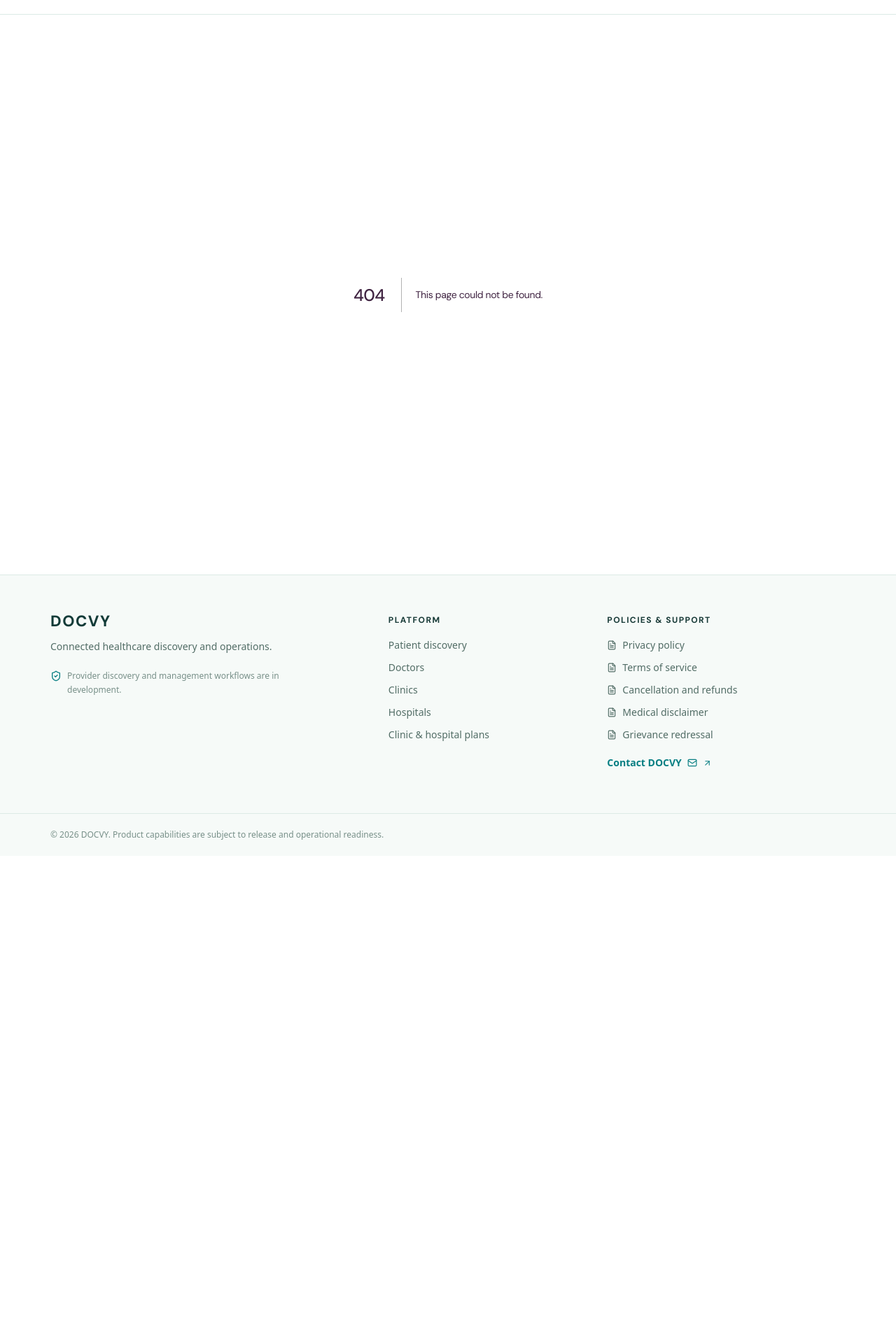
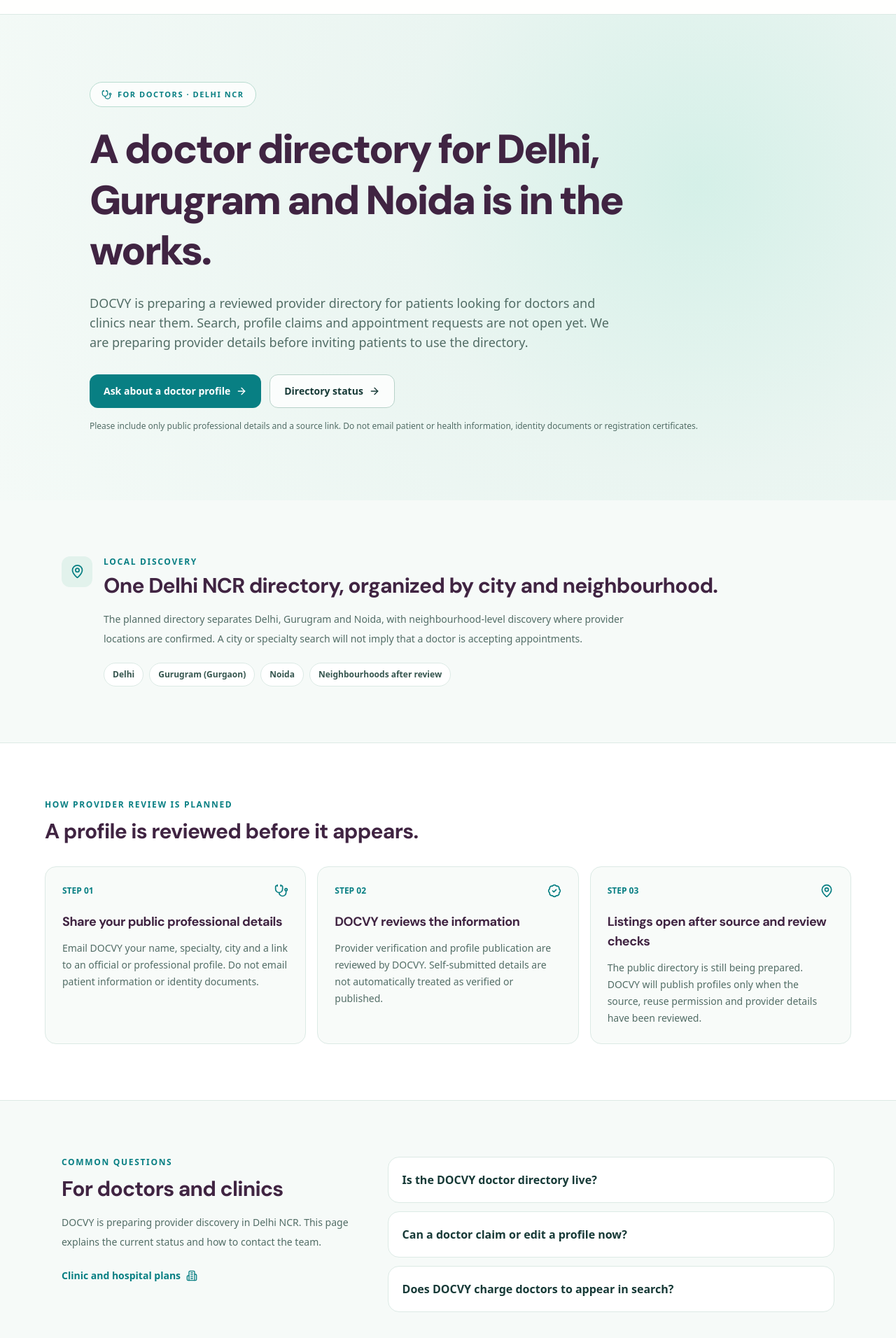
Before and after one commit to rishimartin816-ui/Docvy, a Next.js app: page /for-doctors in a window 1280 px wide. Before the commit this address had no page. Shown: the part 68-1980 px from the top of the page at 70% size. Before the commit the page ends 1291 px from the top, so only its background shows below. Built offline with nearby package versions, Linux system fonts and the light colour scheme.

Commit message:
Add provider onboarding page for Delhi NCR

```diff
--- /dev/null
+++ b/app/for-doctors/page.tsx
@@ -0,0 +1,68 @@
+import type { Metadata } from "next";
+import Link from "next/link";
+import { ArrowRight, BadgeCheck, Building2, MapPin, Stethoscope } from "lucide-react";
+
+export const metadata: Metadata = {
+  title: "For Doctors in Delhi NCR | DOCVY Provider Directory",
+  description: "Learn about DOCVY's planned doctor directory for Delhi, Gurugram and Noida. Ask about a profile or provider listing; verification and publication are reviewed by DOCVY.",
+  alternates: { canonical: "/for-doctors" },
+  openGraph: {
+    type: "website", locale: "en_IN", siteName: "DOCVY",
+    title: "For doctors in Delhi NCR | DOCVY",
+    description: "DOCVY is preparing a reviewed doctor directory for Delhi, Gurugram and Noida. Contact the team about a future profile.",
+    url: "/for-doctors",
+  },
+};
+
+const reviewSteps = [
+  { icon: Stethoscope, title: "Share your public professional details", text: "Email DOCVY your name, specialty, city and a link to an official or professional profile. Do not email patient information or identity documents." },
+  { icon: BadgeCheck, title: "DOCVY reviews the information", text: "Provider verification and profile publication are reviewed by DOCVY. Self-submitted details are not automatically treated as verified or published." },
+  { icon: MapPin, title: "Listings open after source and review checks", text: "The public directory is still being prepared. DOCVY will publish profiles only when the source, reuse permission and provider details have been reviewed." },
+];
+
+const answers = [
+  ["Is the DOCVY doctor directory live?", "Not yet. Doctor search and appointment requests are being prepared for Delhi, Gurugram and Noida. No doctor profiles are currently available to book through DOCVY."],
+  ["Can a doctor claim or edit a profile now?", "Self-service claiming is not open. Contact DOCVY about a future profile; DOCVY reviews verification and publication."],
+  ["Does DOCVY charge doctors to appear in search?", "There is no active listing offer or online checkout. Contact DOCVY to discuss future provider plans and terms."],
+];
+
+export default function ForDoctorsPage() {
+  return (
+    <div className="bg-[#F6FAF8] text-[#173A37]">
+      <section className="bg-[radial-gradient(circle_at_78%_35%,#D5F0E8_0%,#EAF5F1_38%,#F4FAF7_100%)] px-6 py-16 md:py-24">
+        <div className="mx-auto max-w-5xl">
+          <p className="inline-flex items-center gap-2 rounded-full border border-[#B8DCD0] bg-white/75 px-4 py-2 text-[11px] font-extrabold tracking-[0.14em] text-[#087F83]"><Stethoscope size={15} /> FOR DOCTORS · DELHI NCR</p>
+          <h1 className="mt-6 max-w-4xl text-4xl font-black leading-tight tracking-[-0.045em] md:text-[58px]">A doctor directory for Delhi, Gurugram and Noida is in the works.</h1>
+          <p className="mt-6 max-w-3xl text-base leading-8 text-[#526D66] md:text-lg">DOCVY is preparing a reviewed provider directory for patients looking for doctors and clinics near them. Search, profile claims and appointment requests are not open yet. We are preparing provider details before inviting patients to use the directory.</p>
+          <div className="mt-8 flex flex-wrap gap-3">
+            <a href="mailto:contact@docvy.in?subject=DOCVY%20doctor%20profile%20enquiry" className="inline-flex min-h-12 items-center gap-2 rounded-xl bg-[#087F83] px-5 text-sm font-bold text-white hover:bg-[#066D70]">Ask about a doctor profile <ArrowRight size={16} /></a>
+            <Link href="/doctors" className="inline-flex min-h-12 items-center gap-2 rounded-xl border border-[#B7D2C9] bg-white/80 px-5 text-sm font-bold text-[#173A37] hover:bg-white">Directory status <ArrowRight size={16} /></Link>
+          </div>
+          <p className="mt-4 text-xs leading-5 text-[#526D66]">Please include only public professional details and a source link. Do not email patient or health information, identity documents or registration certificates.</p>
+        </div>
+      </section>
+
+      <section className="mx-auto max-w-6xl px-6 py-16 md:py-20">
+        <div className="flex items-start gap-4"><span className="flex h-11 w-11 shrink-0 items-center justify-center rounded-xl bg-[#E2F2EC] text-[#087F83]"><MapPin size={21} /></span><div>
+          <p className="text-xs font-extrabold tracking-[0.14em] text-[#087F83]">LOCAL DISCOVERY</p>
+          <h2 className="mt-2 text-2xl font-bold tracking-tight md:text-3xl">One Delhi NCR directory, organized by city and neighbourhood.</h2>
+          <p className="mt-4 max-w-3xl text-sm leading-7 text-[#526D66]">The planned directory separates Delhi, Gurugram and Noida, with neighbourhood-level discovery where provider locations are confirmed. A city or specialty search will not imply that a doctor is accepting appointments.</p>
+          <div className="mt-5 flex flex-wrap gap-2 text-xs font-semibold text-[#36564F]">{["Delhi", "Gurugram (Gurgaon)", "Noida", "Neighbourhoods after review"].map((place) => <span key={place} className="rounded-full border border-[#DCEAE5] bg-white px-3 py-2">{place}</span>)}</div>
+        </div></div>
+      </section>
+
+      <section className="border-y border-[#DCEAE5] bg-white px-6 py-16 md:py-20"><div className="mx-auto max-w-6xl">
+        <p className="text-xs font-extrabold tracking-[0.14em] text-[#087F83]">HOW PROVIDER REVIEW IS PLANNED</p>
+        <h2 className="mt-3 text-2xl font-bold tracking-tight md:text-3xl">A profile is reviewed before it appears.</h2>
+        <div className="mt-8 grid gap-4 md:grid-cols-3">{reviewSteps.map(({ icon: Icon, title, text }, index) => <article key={title} className="rounded-2xl border border-[#DCEAE5] bg-[#F8FBF9] p-6"><div className="flex items-center justify-between"><span className="text-xs font-bold text-[#087F83]">STEP 0{index + 1}</span><Icon size={20} className="text-[#087F83]" /></div><h3 className="mt-5 text-lg font-bold">{title}</h3><p className="mt-3 text-sm leading-6 text-[#526D66]">{text}</p></article>)}</div>
+      </div></section>
+
+      <section className="mx-auto max-w-6xl px-6 py-16 md:py-20"><div className="grid gap-10 lg:grid-cols-[.8fr_1.2fr]">
+        <div><p className="text-xs font-extrabold tracking-[0.14em] text-[#087F83]">COMMON QUESTIONS</p><h2 className="mt-3 text-2xl font-bold tracking-tight md:text-3xl">For doctors and clinics</h2><p className="mt-4 text-sm leading-7 text-[#526D66]">DOCVY is preparing provider discovery in Delhi NCR. This page explains the current status and how to contact the team.</p><Link href="/pricing" className="mt-6 inline-flex items-center gap-2 text-sm font-bold text-[#087F83] hover:text-[#066D70]">Clinic and hospital plans <Building2 size={16} /></Link></div>
+        <div className="space-y-3">{answers.map(([question, answer]) => <details key={question} className="group rounded-2xl border border-[#DCEAE5] bg-white p-5 open:shadow-sm"><summary className="cursor-pointer list-none pr-6 text-base font-bold marker:hidden">{question}</summary><p className="mt-3 text-sm leading-7 text-[#526D66]">{answer}</p></details>)}</div>
+      </div></section>
+
+      <section className="bg-[#123B38] px-6 py-12 text-white"><div className="mx-auto flex max-w-6xl flex-col gap-5 md:flex-row md:items-center md:justify-between"><div><h2 className="text-2xl font-bold">Interested in a future DOCVY profile?</h2><p className="mt-2 text-sm leading-6 text-[#D8E9E3]">Contact the team with public professional details only. Verification and publication are handled by DOCVY.</p></div><a href="mailto:contact@docvy.in?subject=DOCVY%20doctor%20profile%20enquiry" className="inline-flex min-h-12 items-center justify-center gap-2 self-start rounded-xl bg-white px-5 text-sm font-bold text-[#123B38] hover:bg-[#EAF5F1] md:self-auto">Contact DOCVY <ArrowRight size={16} /></a></div></section>
+    </div>
+  );
+}
--- a/app/sitemap.ts
+++ b/app/sitemap.ts
@@ -7,6 +7,7 @@ export default function sitemap(): MetadataRoute.Sitemap {
     ["", 1],
     ["/about", 0.6],
     ["/contact", 0.7],
+    ["/for-doctors", 0.7],
     ["/faqs", 0.6],
     ["/grievance", 0.3],
     ["/how-it-works", 0.6],
--- a/components/Footer.tsx
+++ b/components/Footer.tsx
@@ -52,6 +52,9 @@ export default function Footer() {
           <Link href="/pricing" className="block rounded py-1.5 text-[#526D66] transition-colors hover:text-[#087F83]">
             Clinic &amp; hospital plans
           </Link>
+          <Link href="/for-doctors" className="block rounded py-1.5 text-[#526D66] transition-colors hover:text-[#087F83]">
+            For doctors
+          </Link>
         </div>
 
         <div>
--- a/components/Nav.tsx
+++ b/components/Nav.tsx
@@ -6,7 +6,7 @@ import { ArrowUpRight, Menu, X } from "lucide-react";
 
 const links = [
   ["/#discovery", "Discover"],
-  ["/#doctors", "For doctors"],
+  ["/for-doctors", "For doctors"],
   ["/#clinics", "For clinics"],
   ["/#hospitals", "For hospitals"],
 ] as const;
```
